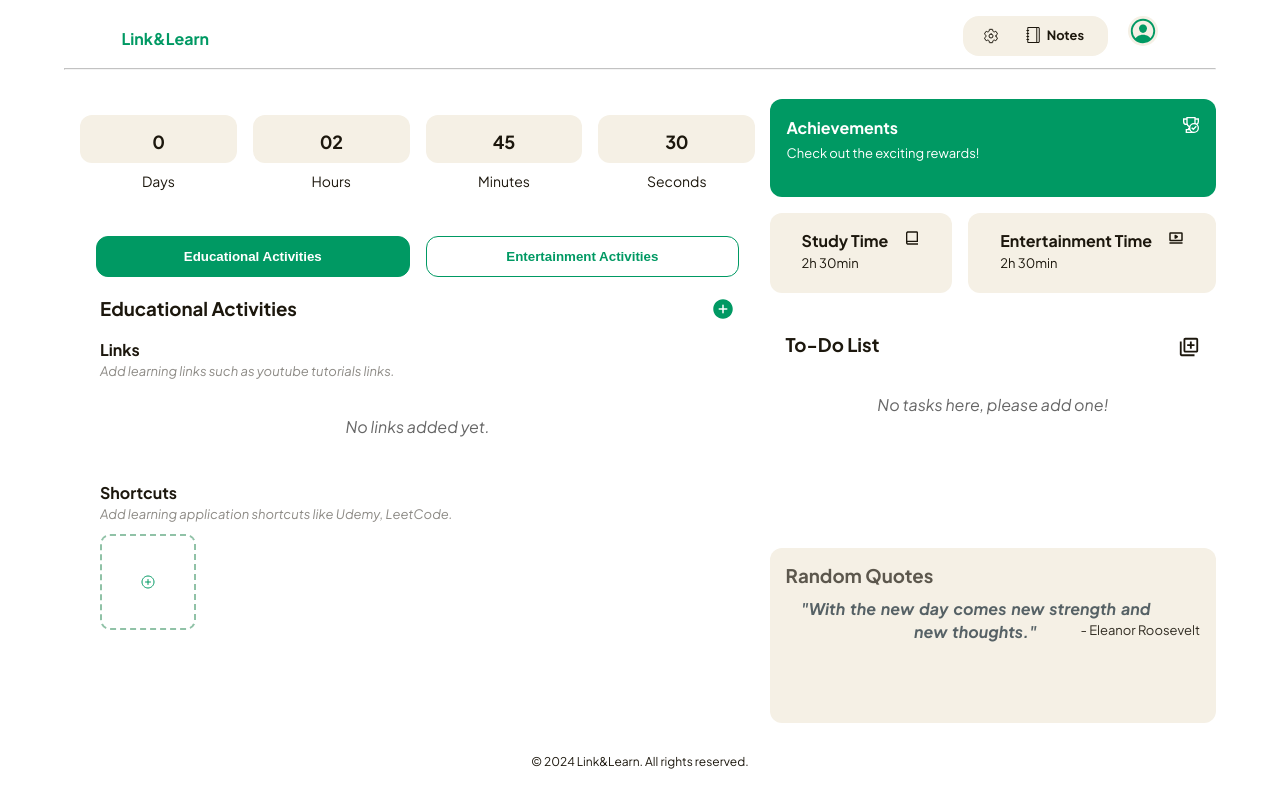
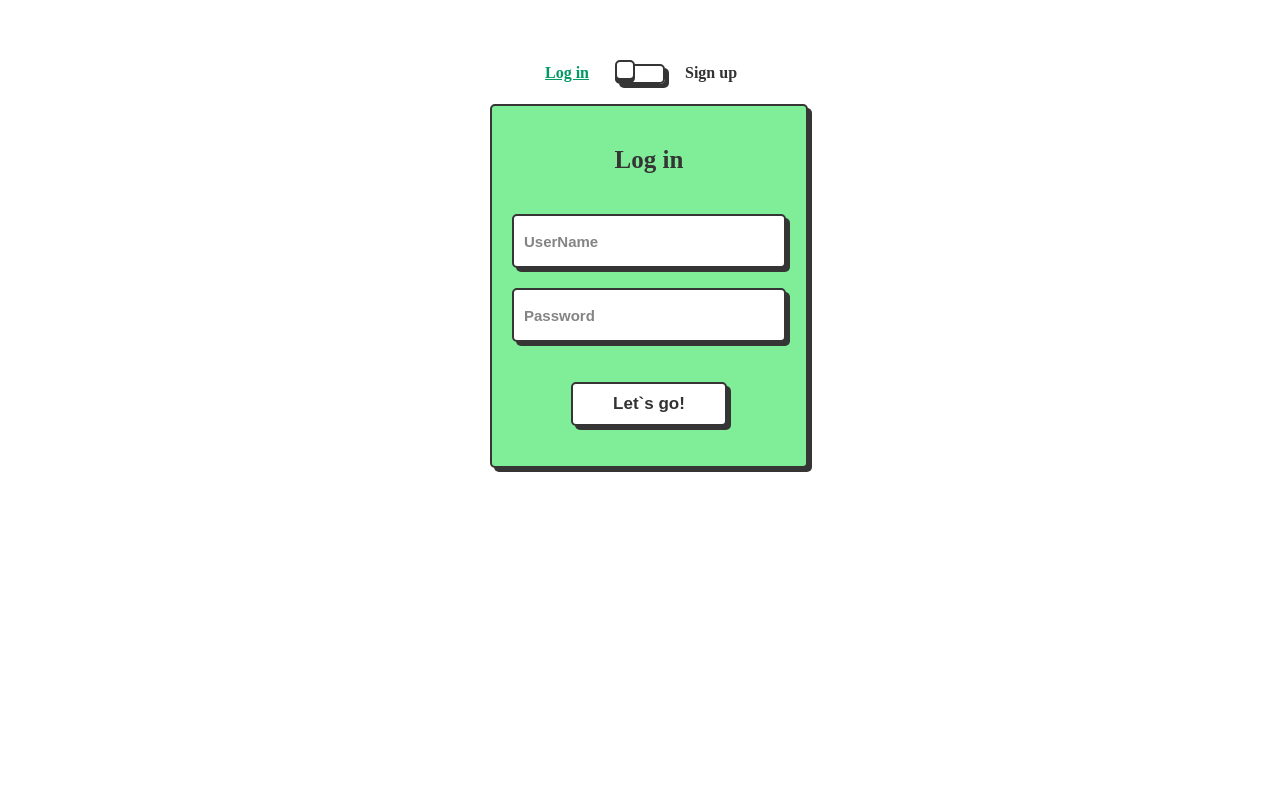
Before and after one commit to Siddhant0Pandey/Link-Learn, a React (Vite) app: page /login in a window 1280 px wide. Built offline with nearby package versions, Linux system fonts and the light colour scheme.

Commit message:
minor changes to pages

```diff
--- a/package.json
+++ b/package.json
@@ -13,7 +13,8 @@
     "browser-image-compression": "^2.0.2",
     "react": "^18.3.1",
     "react-dom": "^18.3.1",
-    "react-icons": "^5.3.0"
+    "react-icons": "^5.3.0",
+    "react-router-dom": "^7.1.1"
   },
   "devDependencies": {
     "@eslint/js": "^9.11.1",
--- a/src/App.jsx
+++ b/src/App.jsx
@@ -11,7 +11,7 @@ function App() {
 
   return (
     <div className={`${theme} ${font} fix_width`}>
-      <div className={`container `}>
+      <div className={`container`}>
         <Header openNote={openNote} setOpenNote={setOpenNote} />
         <Page openNote={openNote} setOpenNote={setOpenNote} />
         <Footer />
--- a/src/components/Header/Header.jsx
+++ b/src/components/Header/Header.jsx
@@ -8,7 +8,7 @@ function Header({ openNote, setOpenNote }) {
   return (
     <>
       <nav>
-        <div className="container header_section">
+        <div className=" header_section">
           <h4 className="logo_text">Link&Learn</h4>
           <div className="navbar_rightsection">
             <div className="settingandnote_tab">
--- a/src/components/Header/UserProfile/Profile.jsx
+++ b/src/components/Header/UserProfile/Profile.jsx
@@ -2,17 +2,8 @@ import { IoPersonCircleOutline } from "react-icons/io5";
 
 function Profile() {
   return (
-    <div
-      style={{
-        width: "30px",
-        height: "30px",
-        borderRadius: "50%",
-        background: "#f5f0e5",
-        display: "flex",
-        justifyContent: "center",
-        alignItems: "center",
-      }}
-    >
+    <div className="profile_box">
+      <h5 className="profile_text">Name</h5>
       <IoPersonCircleOutline
         style={{
           width: "30px",
--- a/src/components/UserAuth/LoginForm.jsx
+++ b/src/components/UserAuth/LoginForm.jsx
@@ -1,61 +1,85 @@
+import { useNavigate } from "react-router-dom";
 import "../../styles/loginForm.css";
+import { useState } from "react";
 
 function LoginForm() {
+  const [userName, setUserName] = useState("");
+  const [password, setPassword] = useState("");
+  const [loading, setLoading] = useState(false);
+  const [error, setError] = useState("");
+  const [successMessage, setSuccessMessage] = useState("");
+  const navigate = useNavigate();
+
+  function handleSubmitForm(e) {
+    e.preventDefault();
+    const data = { username: userName, password };
+
+    setLoading(true);
+    setError("");
+    setSuccessMessage("");
+
+    fetch("http://localhost:3000/login", {
+      method: "POST",
+      headers: {
+        "Content-Type": "application/json",
+      },
+      body: JSON.stringify(data),
+    })
+      .then((res) => {
+        if (!res.ok) {
+          return res.json().then((data) => {
+            throw new Error(
+              data.message || "Failed to login.Please try again!"
+            );
+          });
+        }
+        return res.json();
+      })
+      .then((data) => {
+        console.log(data);
+        setError("");
+        setSuccessMessage(
+          data.message || "Login successful!, Please go to Login Page"
+        );
+        setLoading(false);
+        setUserName("");
+        setPassword("");
+        navigate("/");
+      })
+      .catch((err) => {
+        console.error("Error:", err);
+        setLoading(false);
+        setError(err.message || "An unexpected error occurred.");
+      });
+  }
+
   return (
-    <>
-      <div className="wrapper">
-        <div className="card-switch">
-          <label className="switch">
-            <input type="checkbox" className="toggle" />
-            <span className="slider"></span>
-            <span className="card-side"></span>
-            <div className="flip-card__inner">
     <div className="flip-card__front">
       <div className="title">Log in</div>
-                <form className="flip-card__form" action="">
+      <form className="flip-card__form" onSubmit={handleSubmitForm}>
+        {successMessage && <p className="success_msg">{successMessage}</p>}{" "}
         <input
           className="flip-card__input"
-                    name="email"
-                    placeholder="Email"
-                    type="email"
+          name="username"
+          placeholder="UserName"
+          value={userName}
+          type="text"
+          onChange={(e) => setUserName(e.target.value)}
         />
+        {error && <p className="error_msg">{error}</p>}
         <input
           className="flip-card__input"
           name="password"
           placeholder="Password"
           type="password"
+          value={password}
+          onChange={(e) => setPassword(e.target.value)}
         />
-                  <button className="flip-card__btn">Let`s go!</button>
+        <button type="submit" className="flip-card__btn">
+          {loading ? "Login.." : "Let`s go!"}
+        </button>
       </form>
     </div>
-              <div className="flip-card__back">
-                <div className="title">Sign up</div>
-                <form className="flip-card__form" action="">
-                  <input
-                    className="flip-card__input"
-                    placeholder="Name"
-                    type="name"
-                  />
-                  <input
-                    className="flip-card__input"
-                    name="email"
-                    placeholder="Email"
-                    type="email"
-                  />
-                  <input
-                    className="flip-card__input"
-                    name="password"
-                    placeholder="Password"
-                    type="password"
-                  />
-                  <button className="flip-card__btn">Confirm!</button>
-                </form>
-              </div>
-            </div>
-          </label>
-        </div>
-      </div>
-    </>
   );
 }
 
--- a/src/components/UserAuth/RegisterForm.jsx
+++ b/src/components/UserAuth/RegisterForm.jsx
@@ -46,7 +46,7 @@ function RegisterForm() {
         setName("");
         setUserName("");
         setPassword("");
-        // navigate("/login");
+        navigate("/login");
       })
       .catch((err) => {
         console.error("Error:", err);
--- a/src/main.jsx
+++ b/src/main.jsx
@@ -1,12 +1,20 @@
 import { StrictMode } from "react";
 import { createRoot } from "react-dom/client";
+import { ThemeProvider } from "./context/ThemeContext.jsx";
+import { BrowserRouter, Routes, Route } from "react-router-dom";
+import UserProfileForm from "./components/UserAuth/UserProfileForm.jsx"; // The toggle component
 import App from "./App.jsx";
-import { ThemeProvider } from "./context/ThemeContext.jsx";
 
 createRoot(document.getElementById("root")).render(
   <StrictMode>
     <ThemeProvider>
-      <App />
+      <BrowserRouter>
+        <Routes>
+          <Route path="/login" element={<UserProfileForm />} />
+          <Route path="/register" element={<UserProfileForm />} />
+          <Route path="/" element={<App />} />
+        </Routes>
+      </BrowserRouter>
     </ThemeProvider>
   </StrictMode>
 );
--- a/src/styles/header.css
+++ b/src/styles/header.css
@@ -19,6 +19,7 @@ hr {
 .navbar_rightsection {
   display: flex;
   justify-items: center;
+  align-items: center;
   gap: 20px;
 }
 
@@ -98,3 +99,20 @@ hr {
   padding-top: 4px;
   color: var(--accent);
 }
+/*  */
+.profile_box {
+  padding: 0 5px;
+  height: 30px;
+  /* background: #f5f0e5; */
+  display: flex;
+  justify-content: right;
+  align-items: center;
+  gap: 0.8rem;
+  cursor: pointer;
+}
+
+.profile_text {
+  font-style: italic;
+  text-transform: lowercase;
+  color: var(--accent);
+}
--- a/src/styles/loginForm.css
+++ b/src/styles/loginForm.css
@@ -6,6 +6,8 @@
   --bg-color: #fff;
   --bg-color-alt: #90c2a7;
   --main-color: #353535;
+  --success: "#009973";
+  --error: crimson;
   /* display: flex; */
   /* flex-direction: column; */
   /* align-items: center; */
@@ -197,8 +199,8 @@
 
 .flip-card__btn {
   margin: 20px 0 20px 0;
-  width: 120px;
-  height: 40px;
+  /* width: 120px; */
+  padding: 10px 40px;
   border-radius: 5px;
   border: 2px solid var(--main-color);
   background-color: var(--bg-color);
@@ -206,6 +208,7 @@
   font-size: 17px;
   font-weight: 600;
   color: var(--font-color);
+  text-decoration: none;
   cursor: pointer;
 }
 
@@ -213,3 +216,16 @@
   box-shadow: 2px 2px var(--main-color);
   transform: translate(2px, 2px);
 }
+
+.error_msg {
+  color: var(--error);
+  font-family: monospace;
+  font-size: large;
+}
+.success_msg {
+  color: var(--success);
+  font-family: monospace;
+  font-size: large;
+  padding: 0.2rem;
+  margin-bottom: 1rem;
+}
```
Also changed, not shown: 1 other file (tests, documents, lock files or other folders). Lines whose indentation alone changed are shown as unchanged.
